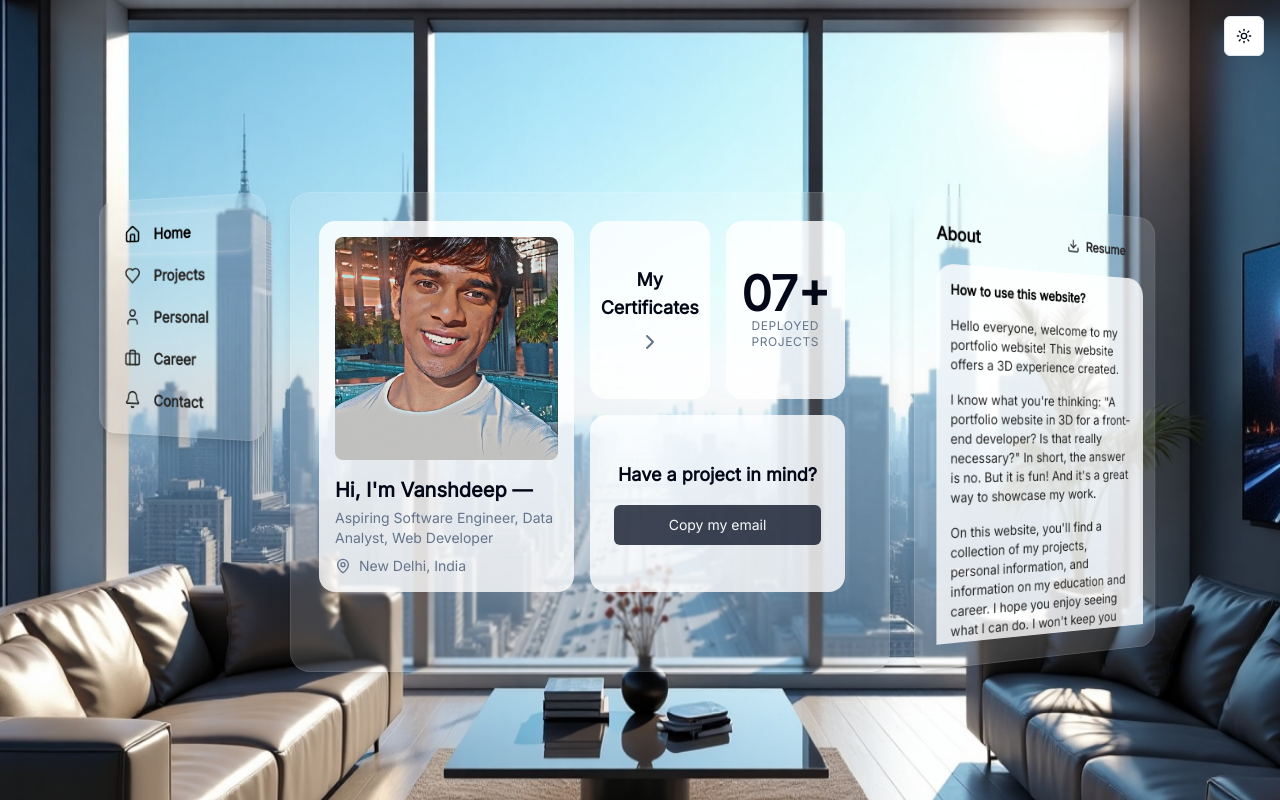
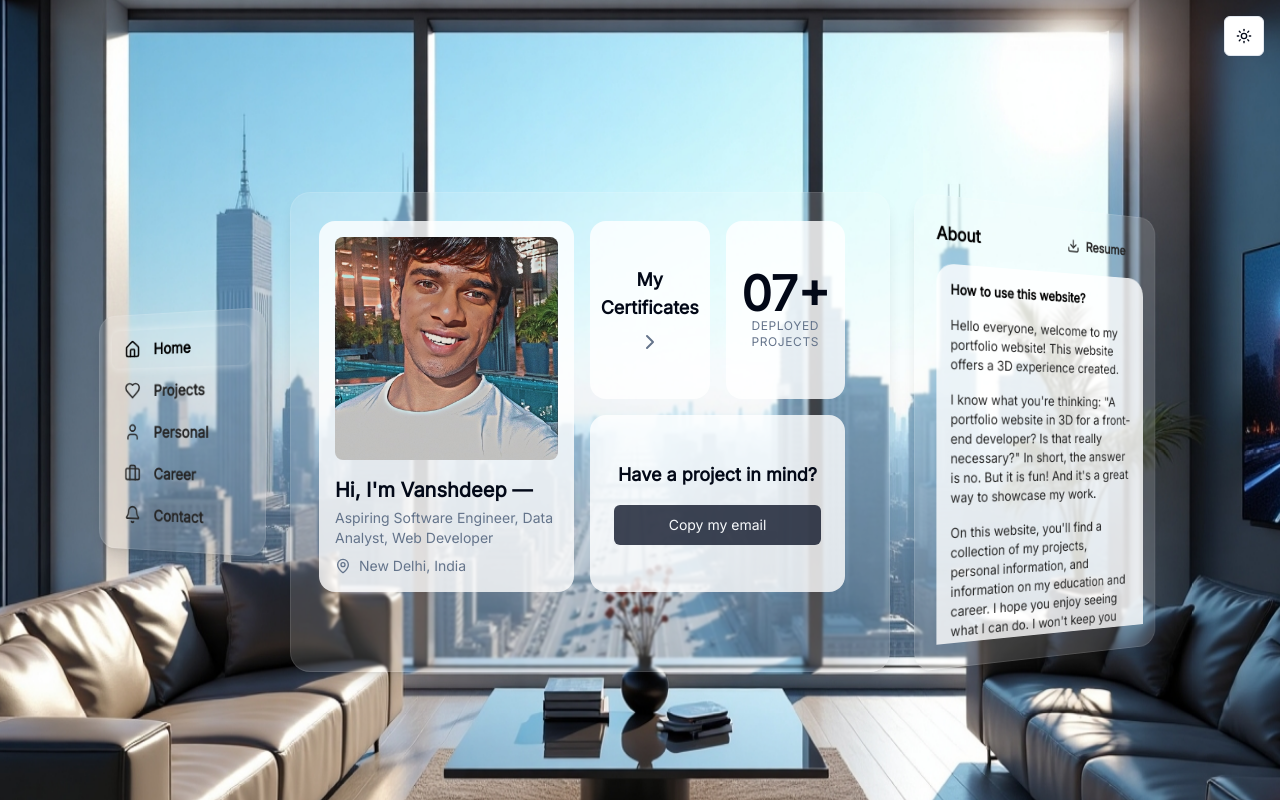
Before and after one commit to 20bcs6794/vansh, a Next.js app: page / in a window 1280 px wide. Built offline with nearby package versions, Linux system fonts and the light colour scheme.

Commit message:
shift the nav panel ( left panel ) vertically center, the scrolling icon

```diff
--- a/src/components/glass-panel-layout.tsx
+++ b/src/components/glass-panel-layout.tsx
@@ -663,7 +663,6 @@ export function GlassPanelLayout() {
       case 'Personal':
         return (
             <div className="p-4 h-full flex flex-col">
-                 <div className="flex-grow min-h-0">
                  <ScrollArea className="h-full w-full pr-4">
                     <div className="bg-white/80 dark:bg-black/70 rounded-[20px] p-4 space-y-4 text-sm">
                         <h3 className="font-semibold text-black dark:text-white text-lg">Who Am I ?</h3>
@@ -683,7 +682,6 @@ export function GlassPanelLayout() {
                         </div>
                     </div>
                 </ScrollArea>
-                </div>
             </div>
         );
       case 'Career':
@@ -705,8 +703,9 @@ export function GlassPanelLayout() {
           className="flex items-start justify-center gap-6 w-full max-w-[1300px] pt-16"
           style={{ transition: 'transform 0.3s ease-out' }}
         >
+          <div className="h-[480px] hidden md:flex items-center">
             <GlassPanel
-            className="w-[200px] h-fit p-4 flex-col hidden md:flex"
+              className="w-[200px] h-fit p-4 flex-col"
               style={getPanelStyle('left')}
             >
               <div className="space-y-1">
@@ -721,6 +720,7 @@ export function GlassPanelLayout() {
                 ))}
               </div>
             </GlassPanel>
+          </div>
 
           <div className="flex-1 flex justify-center">
             <GlassPanel
@@ -767,9 +767,10 @@ export function GlassPanelLayout() {
       </div>
 
       {activeView === 'Personal' && (
-        <div className="absolute bottom-4 left-0 right-0 flex flex-col items-center z-30">
+        <div className="relative bottom-0 left-0 right-0 flex flex-col items-center z-30 mt-4">
+            <div className="w-[600px] flex flex-col items-center">
                 <h3 className="text-xl font-bold text-black dark:text-white mb-4">Tools and Technologies</h3>
-            <div className="relative group w-full max-w-4xl overflow-hidden [mask-image:linear-gradient(to_right,transparent_0,black_20px,black_calc(100%-20px),transparent_100%)]">
+                <div className="relative group w-full overflow-hidden [mask-image:linear-gradient(to_right,transparent_0,black_20px,black_calc(100%-20px),transparent_100%)]">
                     <div className="flex shrink-0 gap-4 animate-scroll-x group-hover:[animation-play-state:paused]">
                         {technologiesWithIcons.map((tech, index) => (
                             <TechnologyCard key={`${tech.name}-${index}`} name={tech.name} icon={tech.icon} />
@@ -781,6 +782,7 @@ export function GlassPanelLayout() {
                     </div>
                 </div>
             </div>
+        </div>
       )}
     </div>
   );
```
Lines whose indentation alone changed are shown as unchanged.
